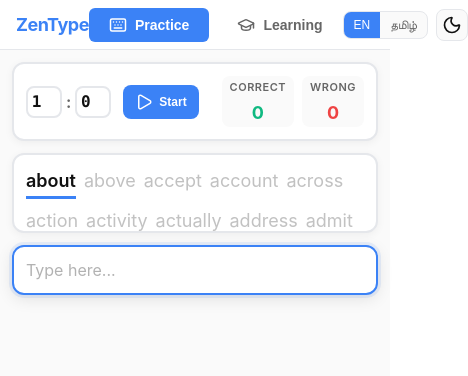
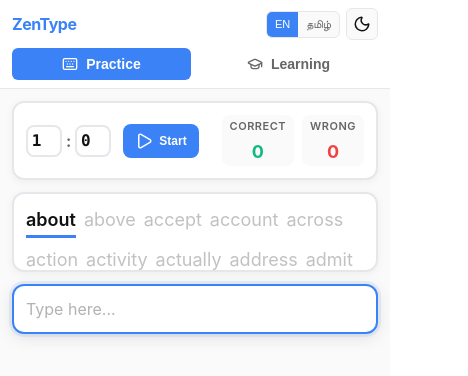
Before and after one commit to itslokeshx/ZenType, a React (Vite) app: page / in a window 390 px wide. Shown: the top 376 px of the page, 468 px wide, since content can reach past the window. Built offline with nearby package versions, Linux system fonts and the light colour scheme.

Commit message:
feat: Enhance mobile header layout with improved spacing and responsive design adjustments

```diff
--- a/src/App.css
+++ b/src/App.css
@@ -610,27 +610,62 @@
 /* Mobile: 320px - 767px */
 @media (max-width: 767px) {
   .header {
-    padding: 0 16px;
-    height: 50px;
+    padding: 0 12px;
+    height: auto;
+    min-height: 50px;
+    flex-wrap: wrap;
+    gap: 8px;
+    padding-top: 8px;
+    padding-bottom: 8px;
   }
 
   .logo {
-    font-size: 18px;
+    font-size: 16px;
+    order: 1;
+  }
+
+  .header-nav {
+    order: 3;
+    width: 100%;
+    justify-content: center;
+    gap: 4px;
+  }
+
+  .nav-btn {
+    flex: 1;
+    padding: 8px 12px;
+    font-size: 12px;
+  }
+
+  .nav-btn svg {
+    width: 16px;
+    height: 16px;
   }
 
   .header-controls {
-    gap: 8px;
+    order: 2;
+    gap: 6px;
+  }
+
+  .language-toggle {
+    border-radius: 6px;
   }
 
   .language-btn {
-    padding: 6px 10px;
-    font-size: 12px;
+    padding: 6px 8px;
+    font-size: 11px;
   }
 
   .theme-toggle {
     width: 32px;
     height: 32px;
     font-size: 16px;
+    border-radius: 6px;
+  }
+
+  .theme-toggle svg {
+    width: 18px;
+    height: 18px;
   }
 
   .main-content {
```
